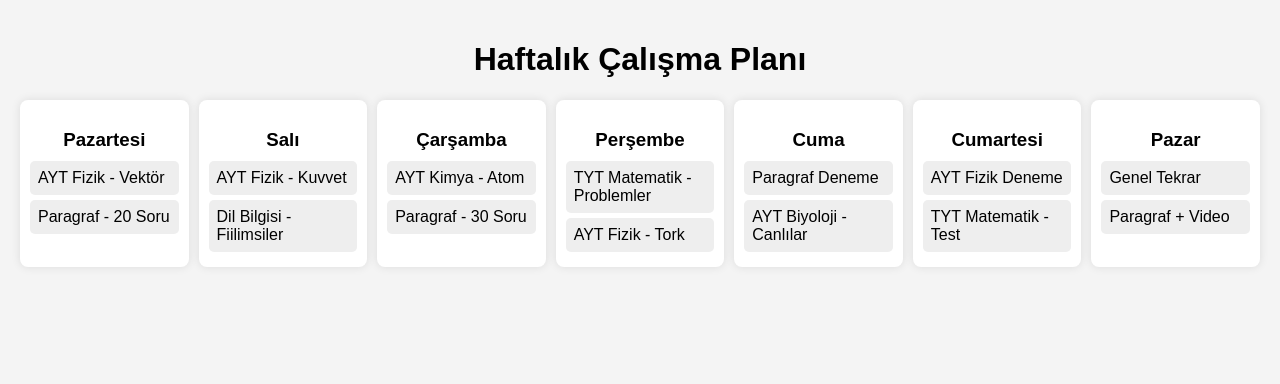
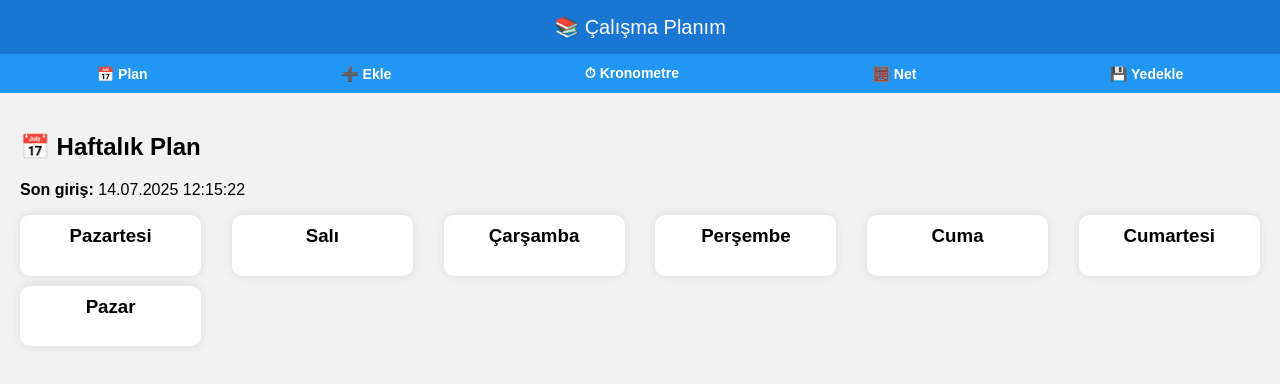
Before and after one commit to alperentech/zazz, a plain HTML site: page index.html in a window 1280 px wide. Drawn offline with Linux system fonts and the light colour scheme.

Commit message:
Update index.html

```diff
--- a/index.html
+++ b/index.html
@@ -1,37 +1,71 @@
 <!DOCTYPE html>
 <html lang="tr">
 <head>
-  <meta charset="UTF-8" />
-  <title>Haftalık Plan</title>
+  <meta charset="UTF-8">
+  <title>Çalışma Planı Uygulaması</title>
+  <meta name="viewport" content="width=device-width, initial-scale=1.0" />
   <style>
     body {
       font-family: sans-serif;
-      background: #f4f4f4;
       margin: 0;
+      padding: 0;
+      background: #f2f2f2;
+    }
+
+    header {
+      background-color: #1976d2;
+      color: white;
+      text-align: center;
+      padding: 15px;
+      font-size: 20px;
+    }
+
+    nav {
+      display: flex;
+      justify-content: space-around;
+      background: #2196f3;
+      padding: 10px 0;
+    }
+
+    nav button {
+      background: none;
+      border: none;
+      color: white;
+      font-weight: bold;
+      font-size: 14px;
+      cursor: pointer;
+    }
+
+    section {
+      display: none;
       padding: 20px;
     }
 
-    h1 {
-      text-align: center;
+    section.active {
+      display: block;
     }
 
     .week {
-      display: grid;
-      grid-template-columns: repeat(7, 1fr);
+      display: flex;
+      flex-wrap: wrap;
       gap: 10px;
-      margin-top: 20px;
+      justify-content: space-between;
     }
 
     .day {
       background: white;
-      border-radius: 8px;
+      border-radius: 10px;
       padding: 10px;
+      width: 13%;
+      min-width: 140px;
       box-shadow: 0 0 10px rgba(0,0,0,0.1);
+      display: flex;
+      flex-direction: column;
     }
 
     .day h3 {
       text-align: center;
-      margin-bottom: 10px;
+      margin-top: 0;
     }
 
     .task {
@@ -40,65 +74,230 @@
       margin: 5px 0;
       border-radius: 5px;
       cursor: pointer;
-      transition: 0.2s;
     }
 
     .task.done {
-      background: #a5d6a7;
+      background: #c8e6c9;
       text-decoration: line-through;
       color: #2e7d32;
+    }
+
+    input, select {
+      padding: 6px;
+      margin: 5px 0;
+      width: 100%;
+    }
+
+    button.action {
+      padding: 8px;
+      margin: 5px 0;
+      background: #1976d2;
+      color: white;
+      border: none;
+      width: 100%;
+      border-radius: 5px;
+      cursor: pointer;
+    }
+
+    .timer {
+      font-size: 22px;
+      font-weight: bold;
+      text-align: center;
+      margin: 10px 0;
+    }
+
+    @media (max-width: 768px) {
+      .week {
+        flex-direction: column;
+        align-items: stretch;
+      }
+
+      .day {
+        width: 100%;
+      }
     }
   </style>
 </head>
 <body>
 
-<h1>Haftalık Çalışma Planı</h1>
+<header>📚 Çalışma Planım</header>
+<nav>
+  <button onclick="switchTab('plan')">📅 Plan</button>
+  <button onclick="switchTab('add')">➕ Ekle</button>
+  <button onclick="switchTab('timer')">⏱ Kronometre</button>
+  <button onclick="switchTab('net')">🧮 Net</button>
+  <button onclick="switchTab('backup')">💾 Yedekle</button>
+</nav>
 
-<div class="week">
-  <!-- Her gün için bir sütun -->
-  <div class="day">
-    <h3>Pazartesi</h3>
-    <div class="task">AYT Fizik - Vektör</div>
-    <div class="task">Paragraf - 20 Soru</div>
-  </div>
-  <div class="day">
-    <h3>Salı</h3>
-    <div class="task">AYT Fizik - Kuvvet</div>
-    <div class="task">Dil Bilgisi - Fiilimsiler</div>
-  </div>
-  <div class="day">
-    <h3>Çarşamba</h3>
-    <div class="task">AYT Kimya - Atom</div>
-    <div class="task">Paragraf - 30 Soru</div>
-  </div>
-  <div class="day">
-    <h3>Perşembe</h3>
-    <div class="task">TYT Matematik - Problemler</div>
-    <div class="task">AYT Fizik - Tork</div>
-  </div>
-  <div class="day">
-    <h3>Cuma</h3>
-    <div class="task">Paragraf Deneme</div>
-    <div class="task">AYT Biyoloji - Canlılar</div>
-  </div>
-  <div class="day">
-    <h3>Cumartesi</h3>
-    <div class="task">AYT Fizik Deneme</div>
-    <div class="task">TYT Matematik - Test</div>
-  </div>
-  <div class="day">
-    <h3>Pazar</h3>
-    <div class="task">Genel Tekrar</div>
-    <div class="task">Paragraf + Video</div>
-  </div>
-</div>
+<section id="plan" class="active">
+  <h2>📅 Haftalık Plan</h2>
+  <p><strong>Son giriş:</strong> <span id="lastVisit"></span></p>
+  <div class="week" id="weekArea"></div>
+</section>
+
+<section id="add">
+  <h2>➕ Görev Ekle</h2>
+  <select id="daySelect">
+    <option>Pazartesi</option><option>Salı</option><option>Çarşamba</option>
+    <option>Perşembe</option><option>Cuma</option><option>Cumartesi</option><option>Pazar</option>
+  </select>
+  <input type="text" id="taskInput" placeholder="Örn: Paragraf Testi">
+  <button class="action" onclick="addTask()">Ekle</button>
+</section>
+
+<section id="timer">
+  <h2>⏱ Kronometre</h2>
+  <div class="timer" id="chrono">00:00</div>
+  <button class="action" onclick="startTimer()">Başlat</button>
+  <button class="action" onclick="stopTimer()">Durdur</button>
+  <button class="action" onclick="resetTimer()">Sıfırla</button>
+</section>
+
+<section id="net">
+  <h2>🧮 Net Hesapla</h2>
+  <input type="number" id="trueCount" placeholder="Doğru sayısı">
+  <input type="number" id="falseCount" placeholder="Yanlış sayısı">
+  <button class="action" onclick="calculateNet()">Hesapla</button>
+  <div id="netResult"></div>
+</section>
+
+<section id="backup">
+  <h2>💾 Görevleri Yedekle / Geri Yükle</h2>
+  <button class="action" onclick="exportTasks()">Export (İndir)</button>
+  <input type="file" id="importFile" accept=".json" onchange="importTasks()" />
+</section>
 
 <script>
-  document.querySelectorAll('.task').forEach(task => {
-    task.addEventListener('click', () => {
-      task.classList.toggle('done');
-    });
-  });
+  const days = ["Pazartesi", "Salı", "Çarşamba", "Perşembe", "Cuma", "Cumartesi", "Pazar"];
+  const planKey = "weeklyPlan";
+  const lastVisitKey = "lastVisit";
+
+  function switchTab(id) {
+    document.querySelectorAll("section").forEach(s => s.classList.remove("active"));
+    document.getElementById(id).classList.add("active");
+    if (id === "plan") loadData();
+  }
+
+  function updateLastVisit() {
+    const now = new Date().toLocaleString("tr-TR");
+    document.getElementById("lastVisit").textContent = now;
+    localStorage.setItem(lastVisitKey, now);
+  }
+
+  function loadLastVisit() {
+    const last = localStorage.getItem(lastVisitKey);
+    document.getElementById("lastVisit").textContent = last || "İlk giriş";
+    updateLastVisit();
+  }
+
+  function loadData() {
+    const data = JSON.parse(localStorage.getItem(planKey)) || {};
+    const area = document.getElementById("weekArea");
+    area.innerHTML = "";
+
+    for (let day of days) {
+      const div = document.createElement("div");
+      div.className = "day";
+      div.innerHTML = `<h3>${day}</h3>`;
+      const tasks = data[day] || [];
+
+      tasks.forEach((task, index) => {
+        const taskEl = document.createElement("div");
+        taskEl.className = "task";
+        if (task.done) taskEl.classList.add("done");
+        taskEl.textContent = task.text;
+        taskEl.onclick = () => toggleDone(day, index);
+        div.appendChild(taskEl);
+      });
+
+      area.appendChild(div);
+    }
+  }
+
+  function toggleDone(day, index) {
+    const data = JSON.parse(localStorage.getItem(planKey));
+    data[day][index].done = !data[day][index].done;
+    localStorage.setItem(planKey, JSON.stringify(data));
+    loadData();
+  }
+
+  function addTask() {
+    const day = document.getElementById("daySelect").value;
+    const task = document.getElementById("taskInput").value.trim();
+    if (!task) return alert("Boş görev girilmez.");
+
+    const data = JSON.parse(localStorage.getItem(planKey)) || {};
+    if (!data[day]) data[day] = [];
+    data[day].push({ text: task, done: false });
+    localStorage.setItem(planKey, JSON.stringify(data));
+    document.getElementById("taskInput").value = "";
+    alert("Görev eklendi!");
+  }
+
+  // kronomometre
+  let timer = null, seconds = 0;
+
+  function startTimer() {
+    if (timer) return;
+    timer = setInterval(() => {
+      seconds++;
+      const min = String(Math.floor(seconds / 60)).padStart(2, '0');
+      const sec = String(seconds % 60).padStart(2, '0');
+      document.getElementById("chrono").textContent = `${min}:${sec}`;
+    }, 1000);
+  }
+
+  function stopTimer() {
+    clearInterval(timer);
+    timer = null;
+  }
+
+  function resetTimer() {
+    stopTimer();
+    seconds = 0;
+    document.getElementById("chrono").textContent = "00:00";
+  }
+
+  // netler
+  function calculateNet() {
+    const d = parseInt(document.getElementById("trueCount").value) || 0;
+    const y = parseInt(document.getElementById("falseCount").value) || 0;
+    const net = d - (y / 4);
+    document.getElementById("netResult").textContent = `Netin: ${net.toFixed(2)}`;
+  }
+
+  // Export - Import
+  function exportTasks() {
+    const data = localStorage.getItem(planKey);
+    const blob = new Blob([data], { type: "application/json" });
+    const url = URL.createObjectURL(blob);
+    const a = document.createElement("a");
+    a.href = url;
+    a.download = "plan.json";
+    a.click();
+    URL.revokeObjectURL(url);
+  }
+
+  function importTasks() {
+    const file = document.getElementById("importFile").files[0];
+    if (!file) return;
+    const reader = new FileReader();
+    reader.onload = function(e) {
+      try {
+        const content = JSON.parse(e.target.result);
+        localStorage.setItem(planKey, JSON.stringify(content));
+        alert("Yükleme başarılı!");
+        loadData();
+      } catch {
+        alert("Dosya hatalı!");
+      }
+    };
+    reader.readAsText(file);
+  }
+
+  // Başlangıçta
+  loadLastVisit();
+  loadData();
 </script>
 
 </body>
```
